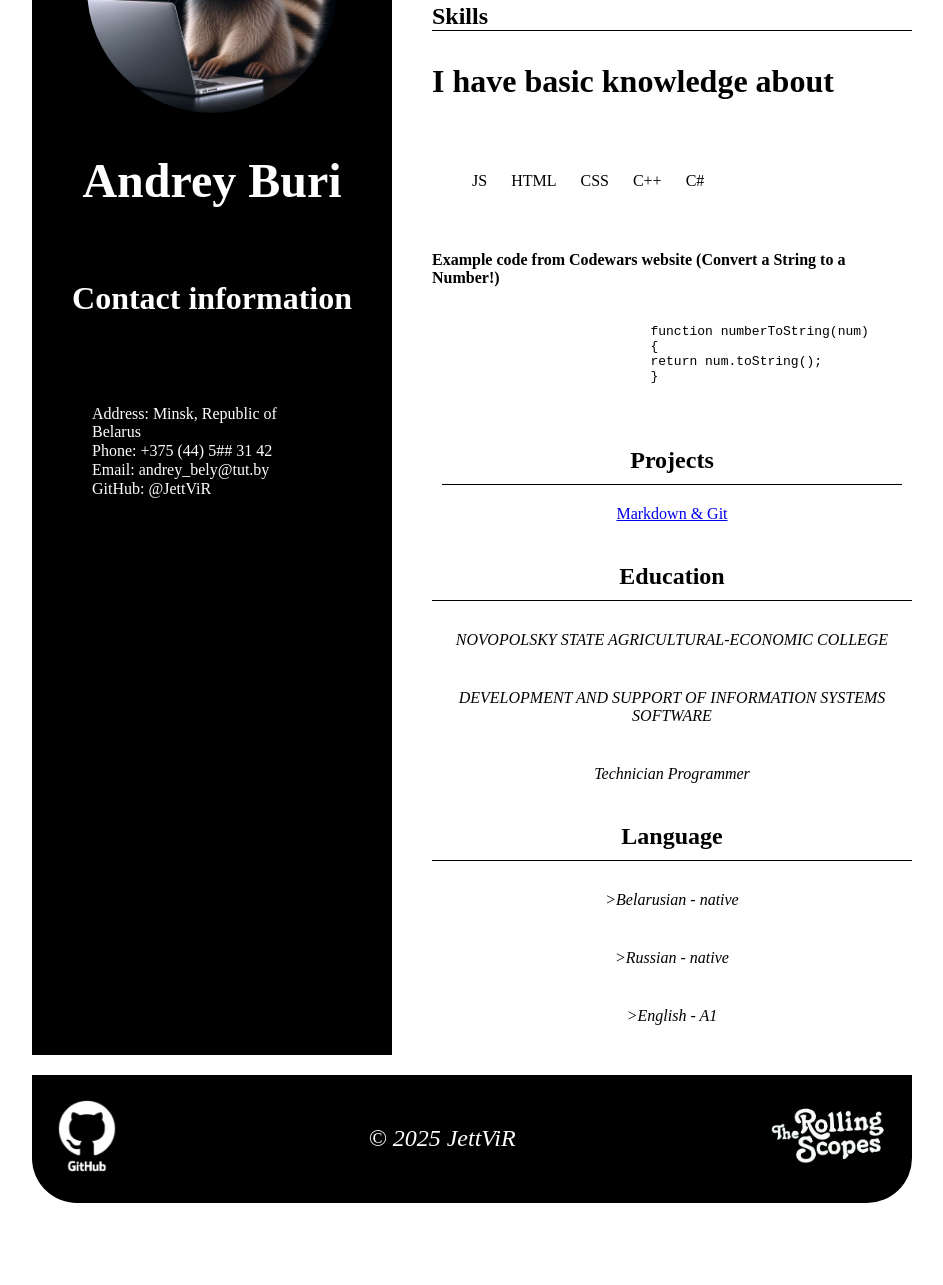
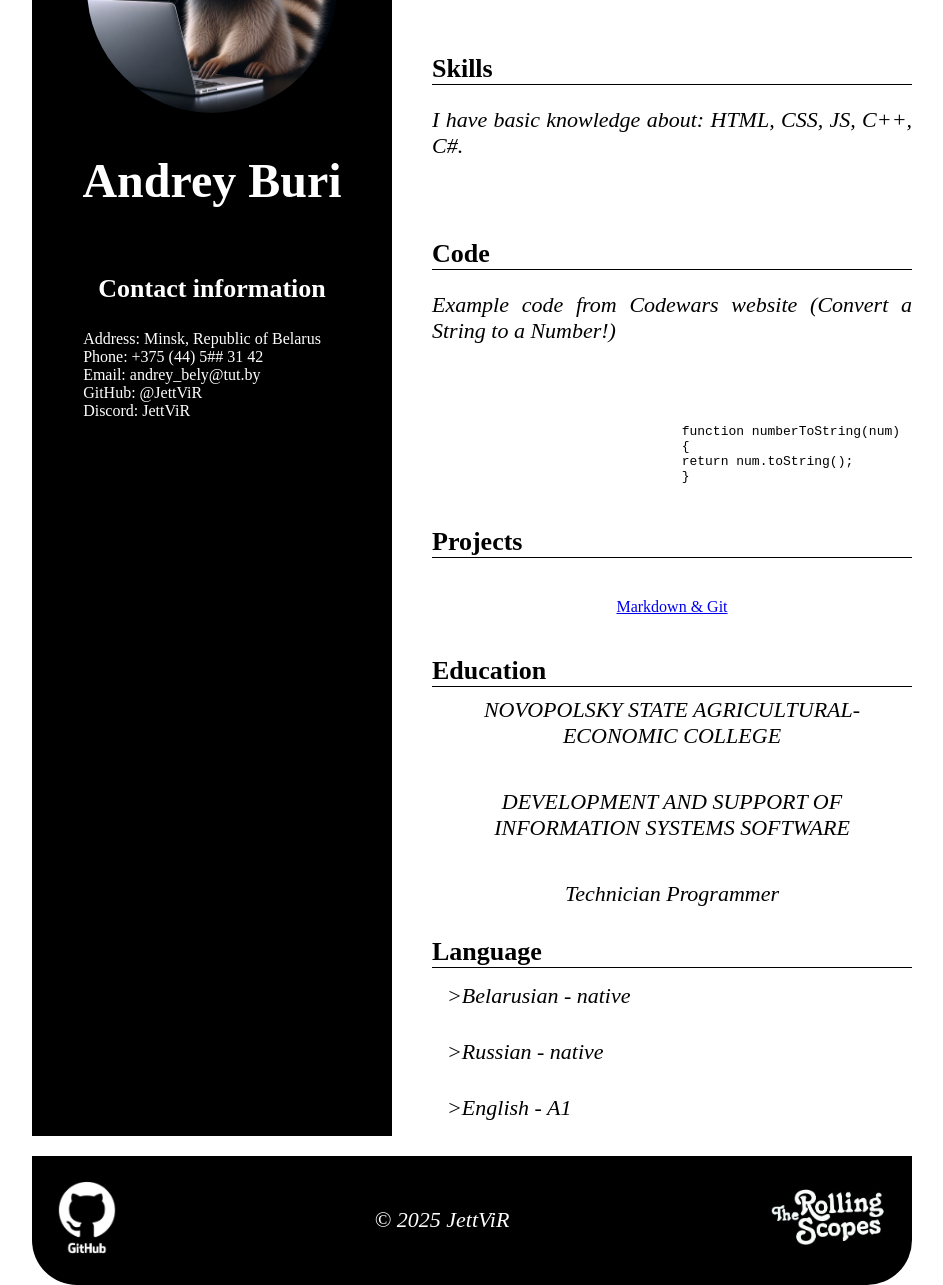
Before and after one commit to JettViR/rsschool-cv, a plain HTML site: page index.html in a window 1280 px wide. Shown: the part 296-1581 px from the top of the page, without its empty margins (168-1111 px from the left). Before the commit the page ends 1499 px from the top, so only its background shows below. Drawn offline with Linux system fonts and the light colour scheme.

Commit message:
fix: pravki po codu

```diff
--- a/index.html
+++ b/index.html
@@ -6,6 +6,7 @@
     <meta name="viewport" content="width=device-width, initial-scale=1.0">
     <title>CV Andrey Buri</title>
     <link rel="stylesheet" href="style.css">
+
 </head>
 
 <body>
@@ -16,7 +17,7 @@
                 <li><a href="#contacts">Contacts</a></li>
                 <li><a href="#about_me">About me</a></li>
                 <li><a href="#skills">Skills</a></li>
-                <li><a href="#code">Code</a></li>
+                <li><a href="#codes">Code</a></li>
                 <li><a href="#projects">Projects</a></li>
                 <li><a href="#education">Education</a></li>
                 <li><a href="#language">Language</a></li>
@@ -37,14 +38,16 @@
             <section class="contacts" id="contacts">
                 <div>
                     <h3>Contact information</h3>
-                </div>
+
                 <div>
                     <ul class="contacts-list">
                         <li class="contact-item">Address: Minsk, Republic of Belarus</li>
                         <li class="contact-item">Phone: +375 (44) 5## 31 42</li>
                         <li class="contact-item">Email: andrey_bely@tut.by</li>
                         <li class="contact-item">GitHub: @JettViR</li>
+                        <li class="contact-item">Discord: JettViR</li>
                     </ul>
+                </div>
                 </div>
             </section>
         </aside>
@@ -53,25 +56,18 @@
         <aside class="right block">
             <div class="about_me" id="about_me">
                 <h2>About me</h2>
-                <p>I studied programming as a student and decided to renew my knowledge and learn something new for
-                    myself.</p>
+                    <p>I studied programming as a student and decided to renew my knowledge and learn something new for myself.</p>
+            </div>
             <div class="skills" id="skills">
                 <h2>Skills</h2>
-                    <h3 class="colorblack">I have basic knowledge about</h3>
-                    <ul class="colorblack">
-                        <li> JS </li>
-                        <li> HTML</li>
-                        <li> CSS </li>
-                        <li> C++ </li>
-                        <li> C# </li>
-                    </ul>
+                    <p>I have basic knowledge about: HTML, CSS, JS, C++, С#. </p>
             </div>
-            </div>
-            <div class="code" id="code">
-                <h4 class="colorblack">Example code from Codewars website (Convert a String to a Number!)</h4>
+
+            <div class="codes" id="codes">
+                <h2>Code</h2>
+                    <p>Example code from Codewars website (Convert a String to a Number!)</p>
                         <pre>
-                        <code>
-                            function numberToString(num)
+                            <code>    function numberToString(num)
                                 {
                                 return num.toString();
                                 }
@@ -80,13 +76,13 @@
             </div>
 
 
-            <div class="centered" id="projects">
-                <h2 class="centered"> Projects </h2>
-                <a href="https://JettViR.github.io/rsschool-cv/cv">Markdown & Git</a>
+            <div сlass="projects" id="projects">
+                <h2>Projects</h2>
+                <a  class="markdown" href="https://JettViR.github.io/rsschool-cv/cv">Markdown & Git</a>
             </div>
 
             <div class="education" id="education">
-                <h2 class="centered">Education</h2>
+                <h2>Education</h2>
                 <p class="centered">NOVOPOLSKY STATE AGRICULTURAL-ECONOMIC COLLEGE</p>
                 <p class="centered">DEVELOPMENT AND SUPPORT OF INFORMATION SYSTEMS SOFTWARE</p>
                 <p class="centered">Technician Programmer</p>
@@ -94,10 +90,12 @@
 
 
             <div class="language_lits" id="language">
-                <h2 class="centered">Language</h2>
-                <p class="centered">>Belarusian - native</P>
-                <p class="centered">>Russian - native </P>
-                <p class="centered">>English - A1</P>
+                <h2>Language</h2>
+                <div class="language-row">
+                <p>>Belarusian - native</P>
+                <p>>Russian - native </P>
+                <p>>English - A1</P>
+            </div>
             </div>
         </aside>
     </main>
--- a/style.css
+++ b/style.css
@@ -1,5 +1,8 @@
+html {
+scroll-behavior: smooth;
+}
+
 body{
-    max-width: 1600px;
     min-height :100%;
     margin: 0 auto;
     padding: 0;
@@ -25,16 +28,17 @@ ul {
     padding: 40px;
 }
 
+.contacts ul {
+    list-style: none;
+    padding: 0px;
+}
+
+
 .contacts {
     display: flex;
     flex-direction: column;
     align-items: center;
     text-align: center;
-}
-
-.contact-item {
-    margin-bottom: 1px;
-    color: white;
 }
 
 .contacts-list {
@@ -50,6 +54,7 @@ h1 {
 }
 
 h2 {
+    font-size: 26px;
     font-weight: 600;
     color: #000;
     border-bottom: 1px #000 solid;
@@ -58,21 +63,17 @@ h2 {
 }
 
 h3 {
-    font-weight: weight;
     color: white;
-    font-size: 32px;
+    font-size: 26px;
 }
 
 p {
+    font-size: 22px;
     text-align: justify;
     margin-bottom: 80px;
     font-style: italic;
 }
 
-a:hover {
-    color: #ffcf48;
-    text-decoration: none;
-}
 
 li {
     display: inline;
@@ -80,21 +81,11 @@ li {
     color: white;
 }
 
-.colarwhite {
-    color: white;
-}
 
-.education {
-    margin: 0;
-    padding: 0;
-}
-
-.colorblack li {
-    color: black;
-}
-
-.colorblack {
-    color: black;
+.markdown {
+    display: block;
+    width: fit-content;
+    margin: 40px auto;
 }
 
 .centered {
@@ -134,6 +125,17 @@ li {
     padding-right: 200px;
 }
 
+
+.language-row {
+    display: flex;
+    flex-direction: column;
+}
+
+.language-row p {
+    margin: 0;
+    padding: 15px;
+}
+
 .black-footer {
     display: flex;
     background-color: #000000;
```
Lines whose indentation alone changed are shown as unchanged.
